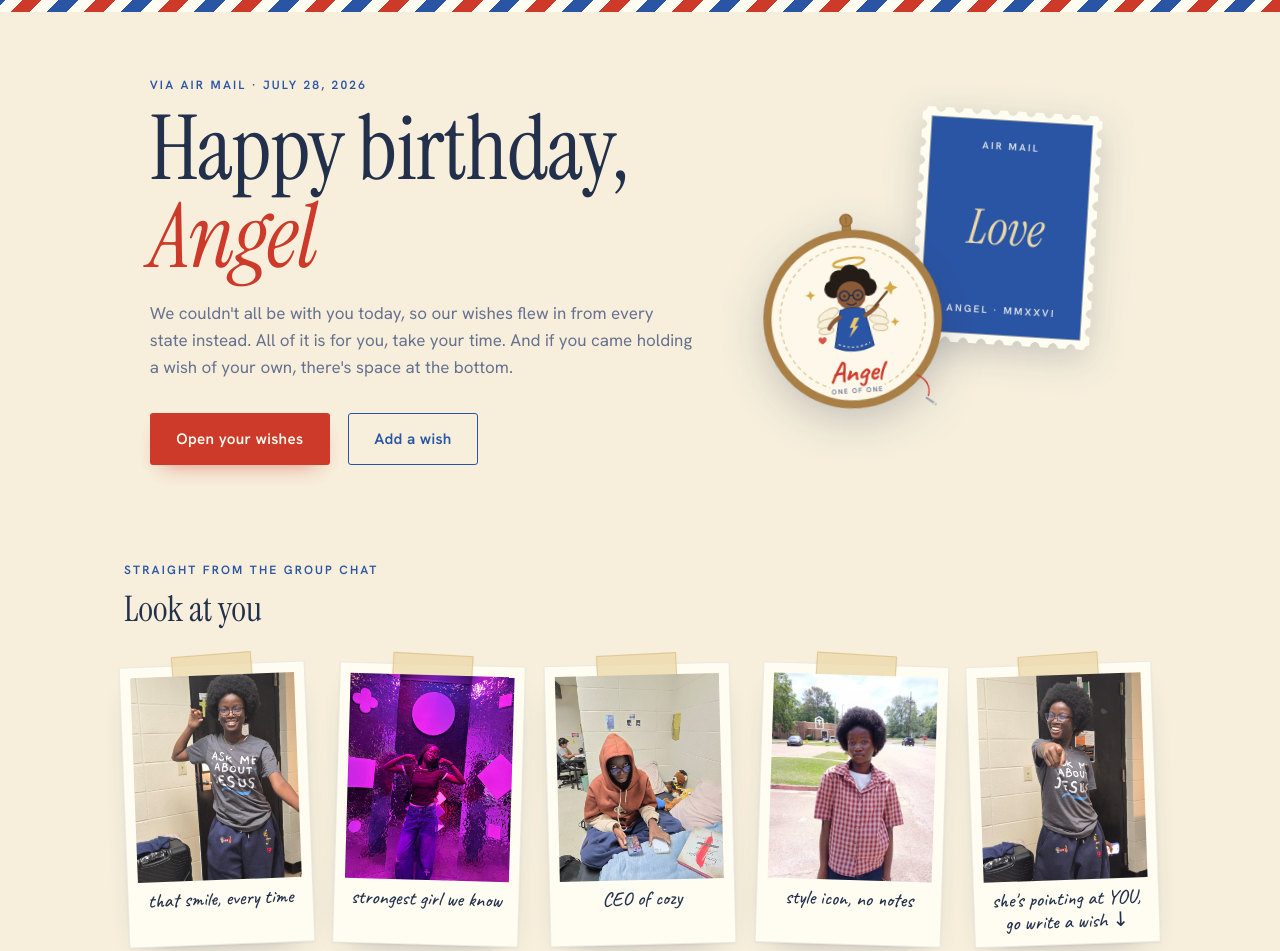
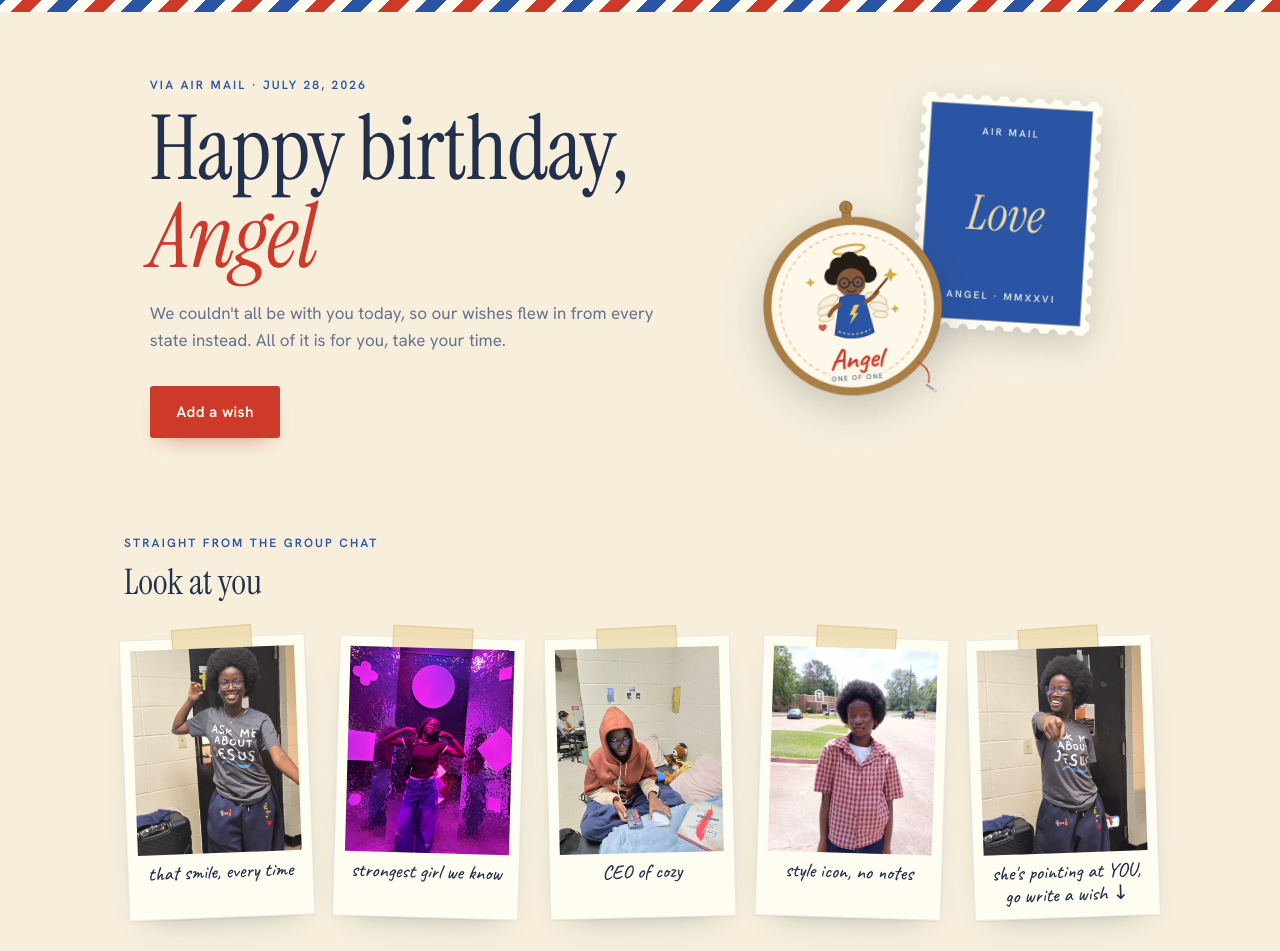
Before and after one commit to favour-umejesi/angel-birthday-card, a website: page public/index.html in a window 1280 px wide. Shown: the top 951 px of the page. Drawn offline with Linux system fonts and the light colour scheme; no server answers.

Commit message:
Trim the hero to one line and one button

```diff
--- a/public/index.html
+++ b/public/index.html
@@ -20,12 +20,10 @@
       <h1 class="headline">Happy birthday,<br><em>Angel</em></h1>
       <p class="sub">
         We couldn't all be with you today, so our wishes flew in from every
-        state instead. All of it is for you, take your time. And if you came
-        holding a wish of your own, there's space at the bottom.
+        state instead. All of it is for you, take your time.
       </p>
       <div class="hero-actions">
-        <a class="btn btn-primary" href="#wishes">Open your wishes</a>
-        <a class="btn btn-ghost" href="#write">Add a wish</a>
+        <a class="btn btn-primary" href="#write">Add a wish</a>
       </div>
     </div>
 
```
